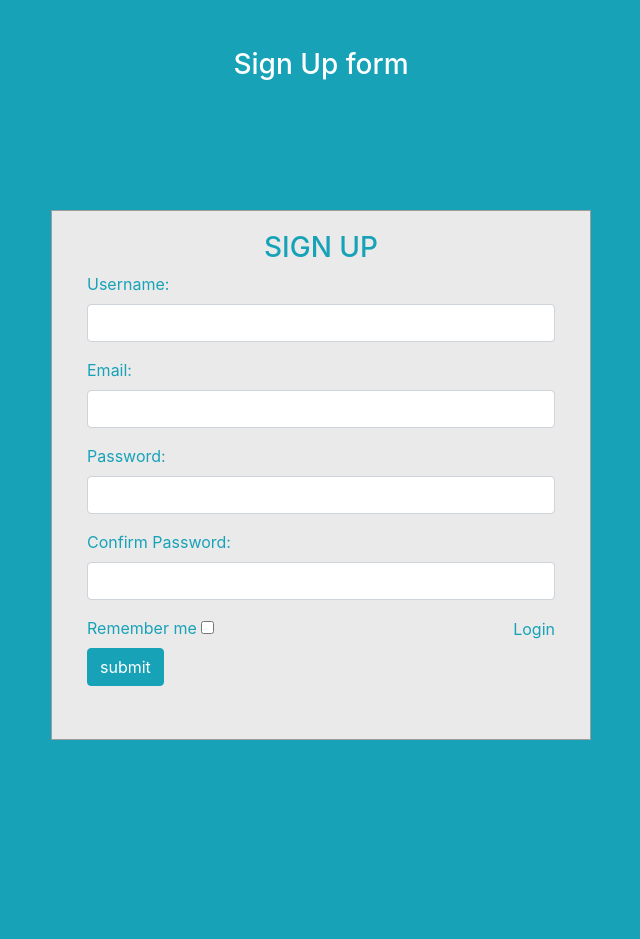
After one commit to Sarad3993/Ecommerce-Website-in-Django, a Django app: page /signup in a window 1280 px wide. The commit adds this page. Shown: the top 939 px of the page, without its empty margins (319-959 px from the left). Run offline with Django 3.2, Linux system fonts and the light colour scheme; some libraries are stand-ins or nearby versions.

Commit message:
Sign Up feature for new user implemented

```diff
--- /dev/null
+++ b/ecomapp/templates/signup.html
@@ -0,0 +1,104 @@
+<!DOCTYPE html>
+<html lang="en">
+
+<head>
+    <meta charset="utf-8">
+
+    <title>login-form</title>
+    <meta name="viewport" content="width=device-width, initial-scale=1">
+    <link href="http://maxcdn.bootstrapcdn.com/bootstrap/4.1.1/css/bootstrap.min.css" rel="stylesheet">
+    <style type="text/css">
+        body {
+            margin: 0;
+            padding: 0;
+            background-color: #17a2b8;
+            height: 300vh;
+        }
+
+        #login .container #login-row #login-column #login-box {
+            margin-top: 120px;
+            max-width: 600px;
+            height: 530px;
+            border: 1px solid #9C9C9C;
+            background-color: #EAEAEA;
+        }
+
+        #login .container #login-row #login-column #login-box #login-form {
+            padding: 20px;
+        }
+
+        #login .container #login-row #login-column #login-box #login-form #register-link {
+            margin-top: -85px;
+        }
+    </style>
+    <script src="http://code.jquery.com/jquery-1.11.1.min.js"></script>
+    <script src="http://maxcdn.bootstrapcdn.com/bootstrap/4.1.1/js/bootstrap.min.js"></script>
+</head>
+
+<body>
+
+    <body>
+        <div id="login">
+            <h3 class="text-center text-white pt-5">Sign Up form</h3>
+            <div class="container">
+                <div id="login-row" class="row justify-content-center align-items-center">
+                    <div id="login-column" class="col-md-6">
+                        <div id="login-box" class="col-md-12">
+                            <!-- for displaying error messages  -->
+                            {% if messages %}
+                                {% for message in messages %}
+                                {{message}}
+                                {% endfor %}
+                            {% endif %}
+
+                            <form id="login-form" class="form" method="POST">
+
+                                {% csrf_token %}
+                                <h3 class="text-center text-info">SIGN UP</h3>
+
+                                <div class="form-group">
+                                    <label class="text-info">Username:</label><br>
+                                    <input type="text" name="username" class="form-control" autocomplete="True"
+                                        required>
+                                </div>
+
+                                <div class="form-group">
+                                    <label class="text-info">Email:</label><br>
+                                    <input type="text" name="email" class="form-control" autocomplete="True" required>
+                                </div>
+
+                                <div class="form-group">
+                                    <label class="text-info">Password:</label><br>
+                                    <input type="password" name="password" class="form-control" autocomplete="True"
+                                        required>
+                                </div>
+
+                                <div class="form-group">
+                                    <label class="text-info">Confirm Password:</label><br>
+                                    <input type="password" name="cpassword" class="form-control" autocomplete="True"
+                                        required>
+                                </div>
+
+                                <div class="form-group">
+                                    <label for="remember-me" class="text-info"><span>Remember me</span> <span><input
+                                                id="remember-me" name="remember-me" type="checkbox"></span></label><br>
+                                    <input type="submit" name="submit" class="btn btn-info btn-md" value="submit">
+                                </div>
+                                <div id="register-link" class="text-right">
+                                    <a href="#" class="text-info">Login</a>
+                                </div>
+
+                            </form>
+                        </div>
+                    </div>
+                </div>
+            </div>
+        </div>
+    </body>
+
+    <script type="text/javascript">
+
+    </script>
+</body>
+
+</html>
--- a/ecomapp/urls.py
+++ b/ecomapp/urls.py
@@ -15,5 +15,7 @@ urlpatterns = [
     path('category/<slug>', CategoryView.as_view(),name='category'),
     path('subcategory/<slug>', SubcategoryView.as_view(),name='subcategory'),
     path('search',SearchView.as_view(),name='search'),
+    path('signup',signup,name="signup"),
+    # path('login',login,name="login"),
 
 ]
--- a/ecomapp/views.py
+++ b/ecomapp/views.py
@@ -1,7 +1,10 @@
-from django.shortcuts import render
+from django.shortcuts import render , redirect
 # for class based views we have to import View
 from django.views.generic.base import View
 from .models import *
+from django.contrib.auth.models import User
+from django.contrib import messages
+
 
 
 # Function based view
@@ -156,3 +159,40 @@ class SearchView(BaseView):
             self.template_views['search_result'] =Item.objects.filter(title__icontains=query)
         self.template_views['search_for'] = query
         return render(request,'search.html',self.template_views)
+
+
+# For Sign Up / Register
+# we create a function based view
+# NEVER DO sihn up and login in class based view
+def signup(request):
+    if request.method == "POST":
+        username = request.POST['username']
+        email = request.POST['email']
+        password = request.POST['password']
+        cpassword = request.POST['cpassword']
+
+        if password == cpassword:
+            # aba maile tyo username/email exists garxa ki nai database tyo herna parne hunxa k; if exits garxa bhane further proceed garna nadine
+            if User.objects.filter(username=username).exists():
+                messages.error(request,"The username is already taken")
+                return redirect('ecomapp:signup')
+            elif User.objects.filter(email=email).exists():
+                messages.error(request,"The email is already registered")
+                return redirect('ecomapp:signup')
+
+            else:
+                user = User.objects.create_user(
+                    username = username,
+                    email = email,
+                    password = password
+                )
+                user.save()
+                messages.success(request,"You are registered successfully!!! Go to login")
+                # sign up bhayesi directly login page ma redirect hunxa
+                return redirect('ecomapp:signup')
+        else:
+            messages.error(request,"Password does not match")
+                # sign up bhayesi directly login page ma redirect hunxa
+            return redirect('ecomapp:signup')
+
+    return render(request,'signup.html')
```
Also changed, not shown: ecomapp/templates/base.html (+13 -4 lines), ecomapp/templates/login_form.html (added, +80 -0 lines), db.sqlite3, ecomapp/models.py (line endings or trailing spaces).
